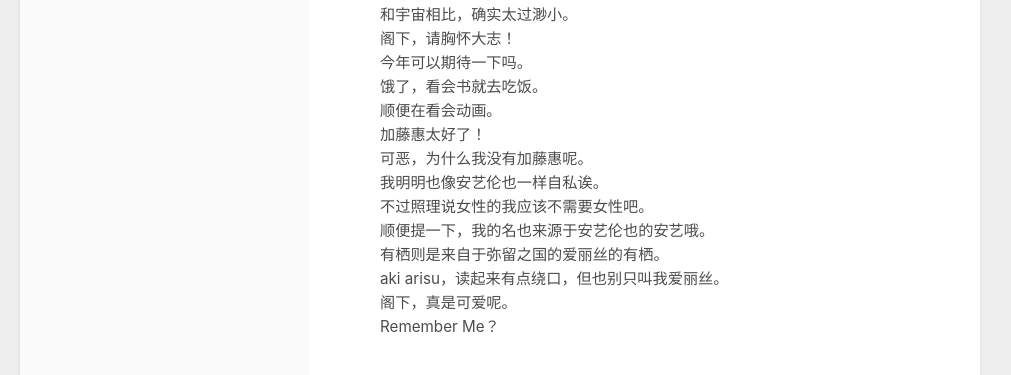
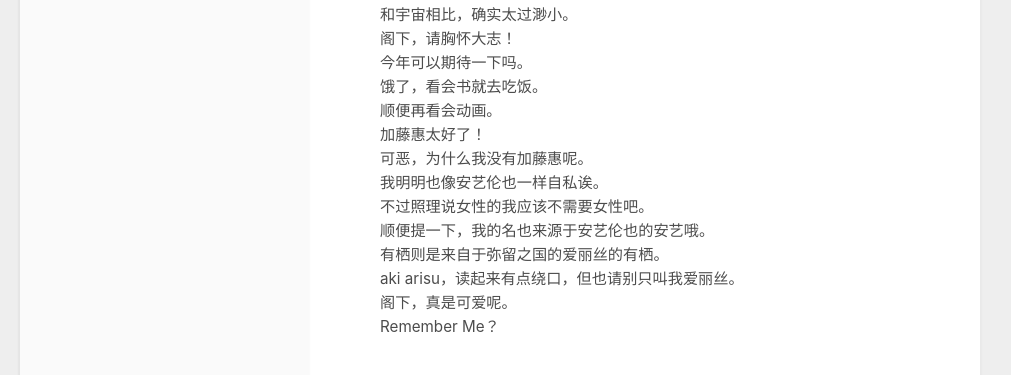
Before and after one commit to latalealice/latalealice.github.io, a Jekyll site: the page built from _posts/2022-01-02-日常记录2.md, in a window 1280 px wide. Shown: the part 594-969 px from the top of the page, without its empty margins (140-1151 px from the left). Built offline with Jekyll 4.4.1, drawn with Linux system fonts in a browser that asks for light colours.

Commit message:
Update 2022-01-02-日常记录2.md

```diff
--- a/_posts/2022-01-02-日常记录2.md
+++ b/_posts/2022-01-02-日常记录2.md
@@ -16,13 +16,13 @@ title: 日常记录2
 阁下，请胸怀大志！
 今年可以期待一下吗。
 饿了，看会书就去吃饭。
-顺便在看会动画。
+顺便再看会动画。
 加藤惠太好了！
 可恶，为什么我没有加藤惠呢。
 我明明也像安艺伦也一样自私诶。
 不过照理说女性的我应该不需要女性吧。
 顺便提一下，我的名也来源于安艺伦也的安艺哦。
 有栖则是来自于弥留之国的爱丽丝的有栖。
-aki arisu，读起来有点绕口，但也别只叫我爱丽丝。
+aki arisu，读起来有点绕口，但也请别只叫我爱丽丝。
 阁下，真是可爱呢。
 Remember Me？
```
